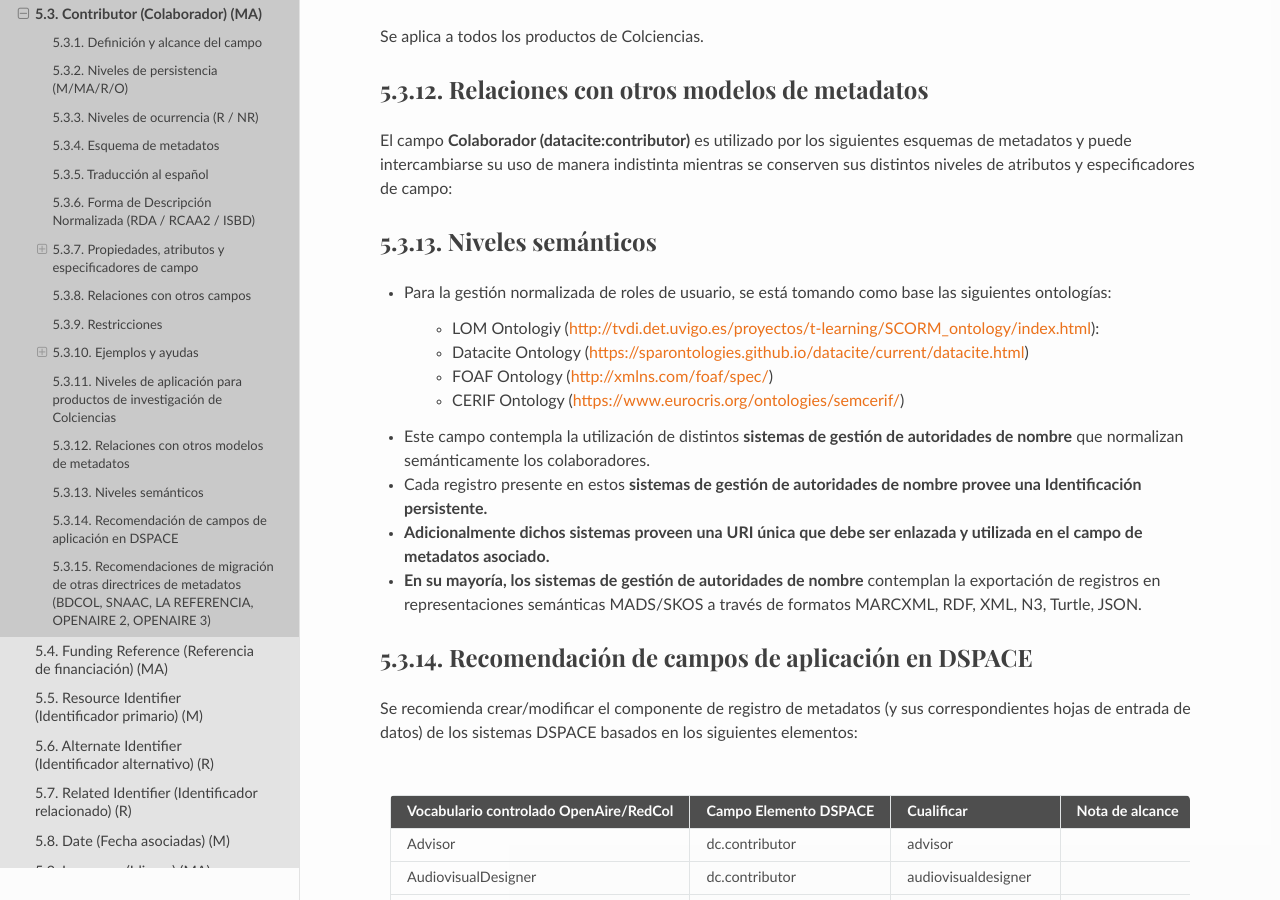
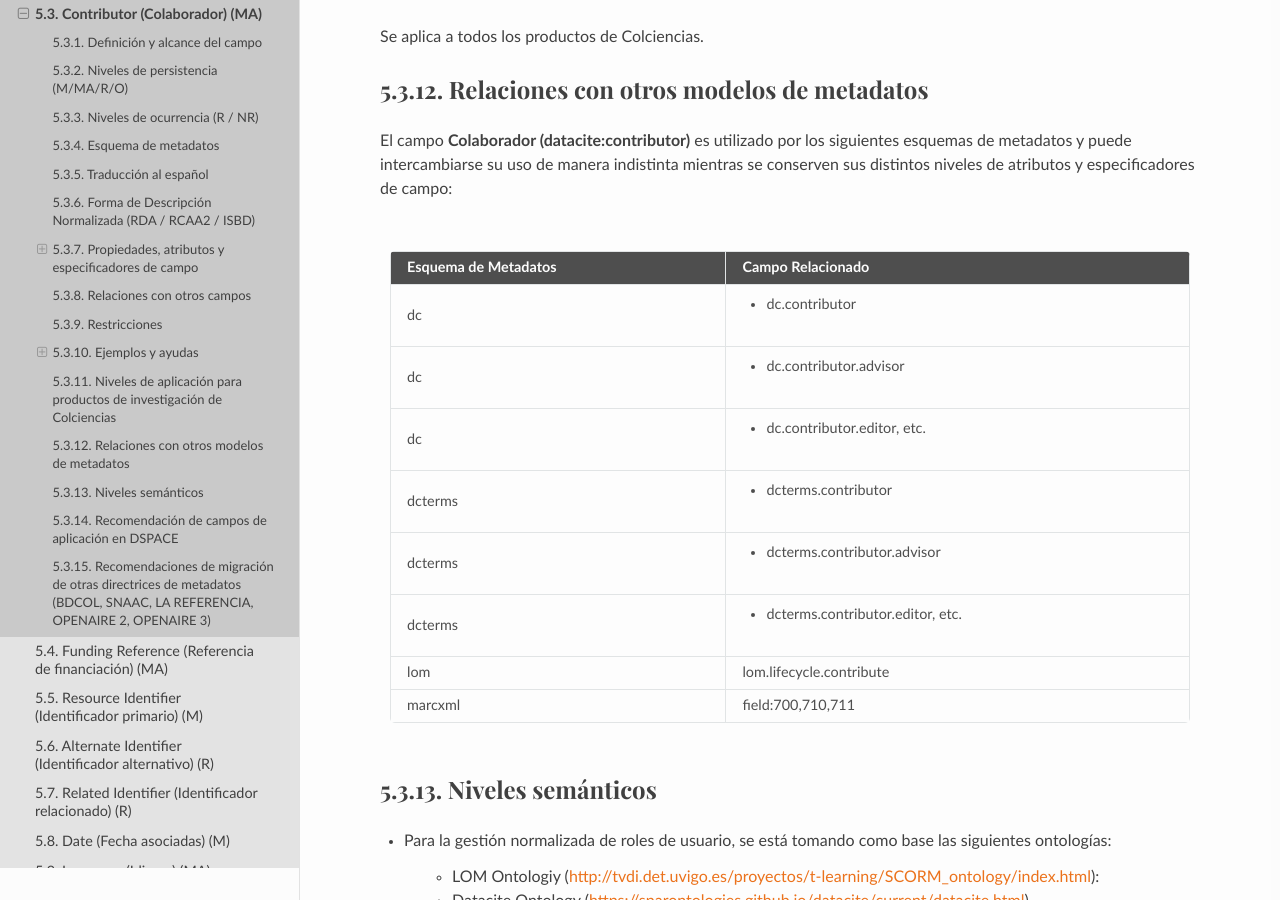
Before and after one commit to rcic/openaire4, a Sphinx documentation site: the page built from docs/field_contributor.rst, in a window 1280 px wide and 900 px high, scrolled down 6776 px. Built offline with Sphinx 7.4.7 and the Read the Docs theme 2.0.0, drawn with Linux system fonts in a browser that asks for light colours; some web fonts are replaced; a script that is not in the unit is left out.

Commit message:
correcion

```diff
--- a/docs/field_contributor.rst
+++ b/docs/field_contributor.rst
@@ -332,21 +332,25 @@ Relaciones con otros modelos de metadatos
 
 El campo **Colaborador (datacite:contributor)** es utilizado por los siguientes esquemas de metadatos y puede intercambiarse su uso de manera indistinta mientras se conserven sus distintos niveles de atributos y especificadores de campo:
 
-+----------------------+-------------------------------------+
-| Esquema de Metadatos | Campo Relacionado                	 |
-+======================+=====================================+
-| dc                   | dc.contributor                   	 |
-|                      | dc.contributor.advisor           	 |
-|                      | dc.contributor.editor, etc.      	 |
-+----------------------+-------------------------------------+
-| dcterms              | dcterms.contributor              	 |
-|                      | dcterms.contributor.advisor      	 |
-|                      | dcterms.contributor.editor, etc. 	 |
-+----------------------+-------------------------------------+
-| lom                  | lom.lifecycle.contribute         	 |
-+----------------------+-------------------------------------+
-| marcxml              | field:700,710,711                	 |
-+----------------------+-------------------------------------+
++----------------------+------------------------------------+
+| Esquema de Metadatos | Campo Relacionado                  |
++======================+====================================+
+| dc                   | * dc.contributor                   |
++----------------------+------------------------------------+
+| dc                   | * dc.contributor.advisor           |
++----------------------+------------------------------------+
+| dc                   | * dc.contributor.editor, etc.      |
++----------------------+------------------------------------+
+| dcterms              | * dcterms.contributor              |
++----------------------+------------------------------------+
+| dcterms              | * dcterms.contributor.advisor      |
++----------------------+------------------------------------+
+| dcterms              | * dcterms.contributor.editor, etc. |
++----------------------+------------------------------------+
+| lom                  | lom.lifecycle.contribute           |
++----------------------+------------------------------------+
+| marcxml              | field:700,710,711                  |
++----------------------+------------------------------------+
 
 	+----------------------+-------------------------------------+
 	| Esquema de Metadatos | Campo Relacionado                   |
```
